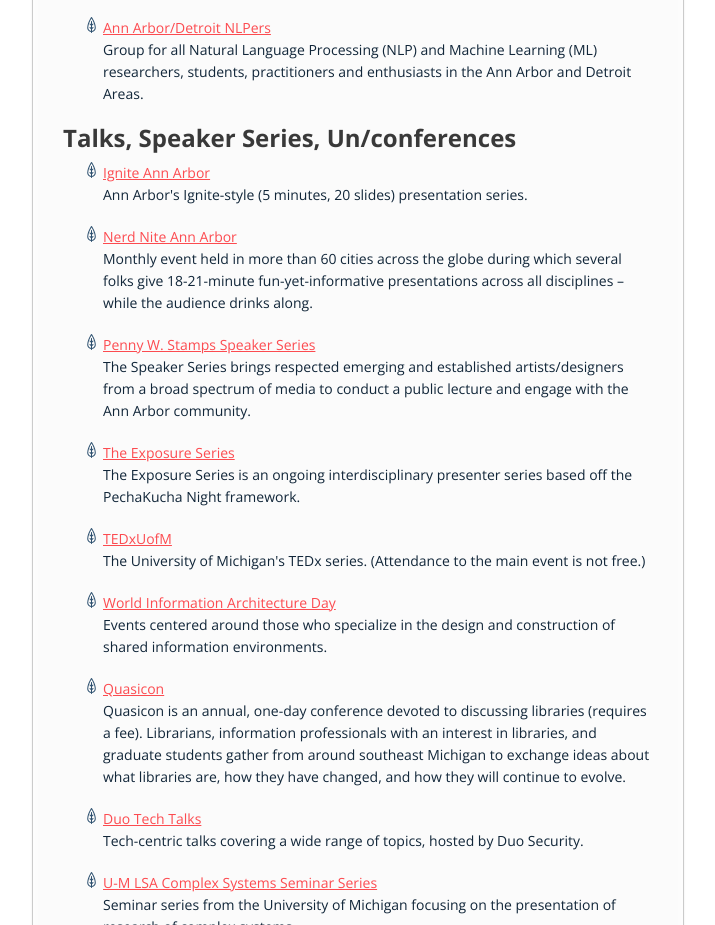
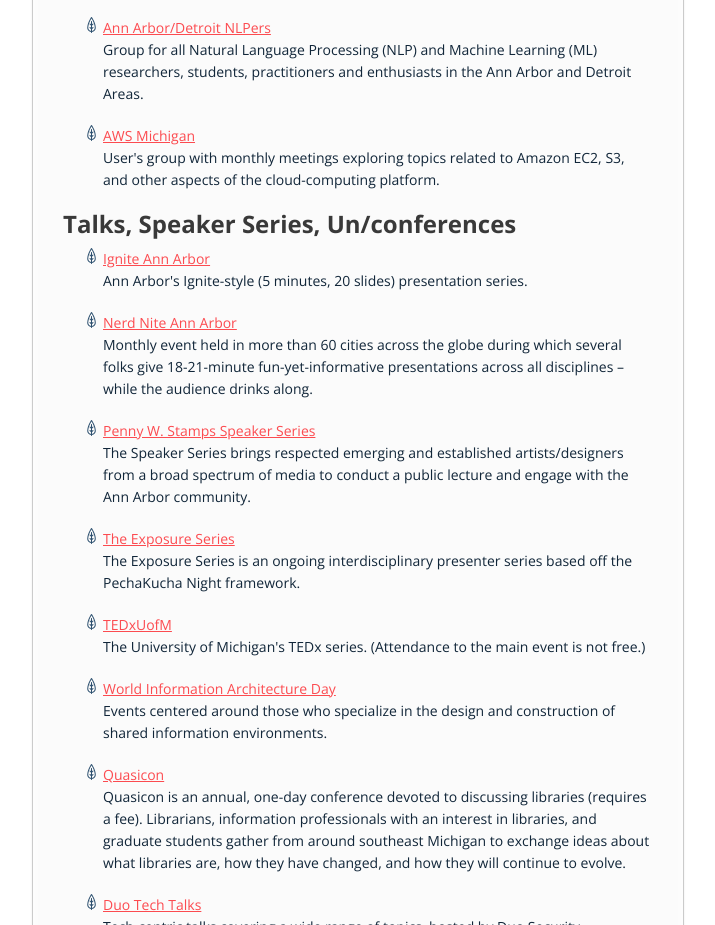
Before and after one commit to jshwlkr/hacka2, a plain HTML site: page index.html in a window 1280 px wide. Shown: the part 5181-6106 px from the top of the page, without its empty margins (283-998 px from the left). Drawn offline with nearby package versions, Linux system fonts and the light colour scheme.

Commit message:
added AWS Michigan

```diff
--- a/index.html
+++ b/index.html
@@ -300,6 +300,10 @@
                     <a href="http://www.meetup.com/Ann-Arbor-Detroit-NLPers-A2D-NLP/">Ann Arbor/Detroit NLPers</a>
                     <p>Group for all Natural Language Processing (NLP) and Machine Learning (ML) researchers, students, practitioners and enthusiasts in the Ann Arbor and Detroit Areas.</p>
                 </li>
+                <li>
+                    <a href="http://www.meetup.com/AWS-Michigan/">AWS Michigan</a>
+                    <p>User's group with monthly meetings exploring topics related to Amazon EC2, S3, and other aspects of the cloud-computing platform.</p>
+                </li>
             </ul>
             <h2>Talks, Speaker Series, Un/conferences</h2>
             <ul>
```
